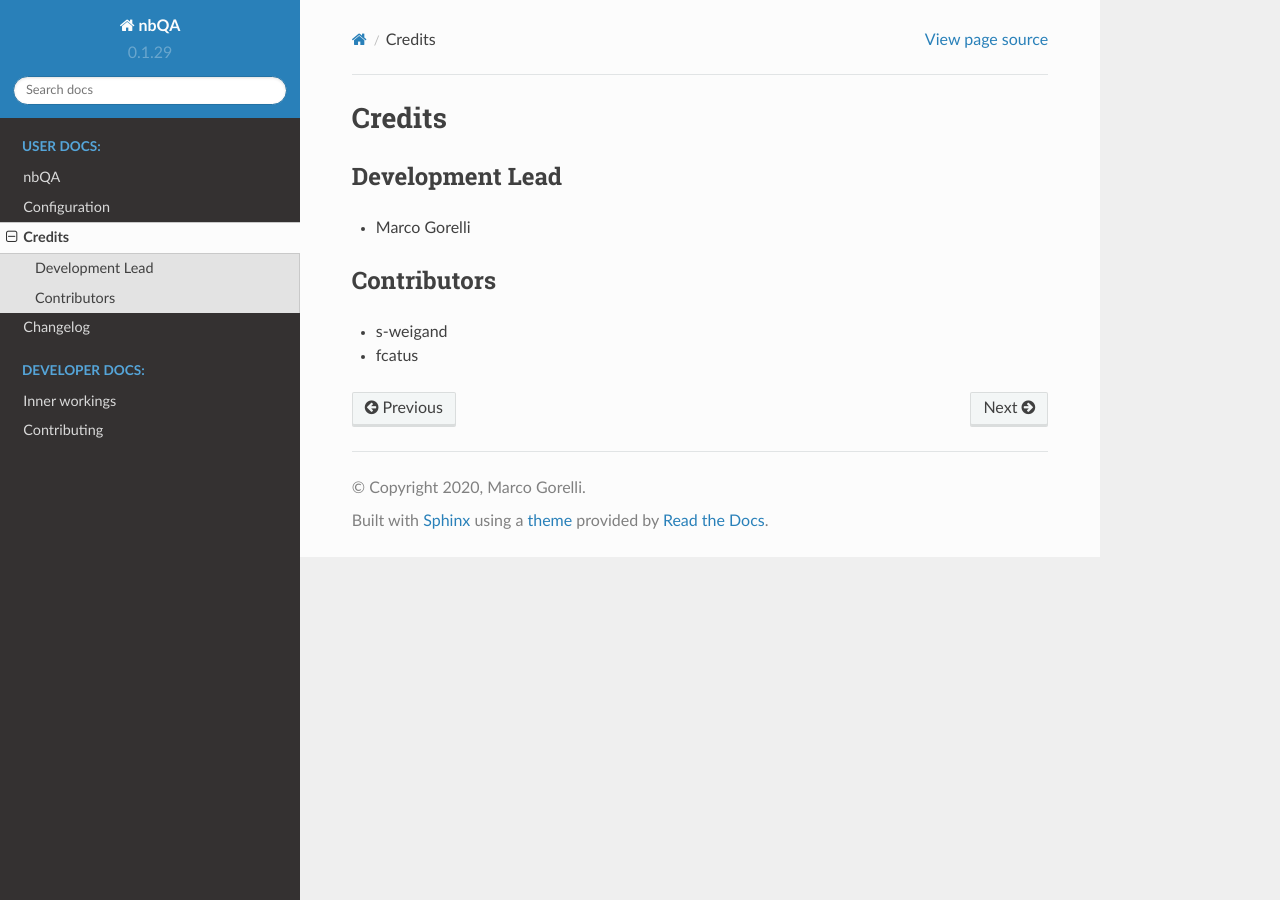
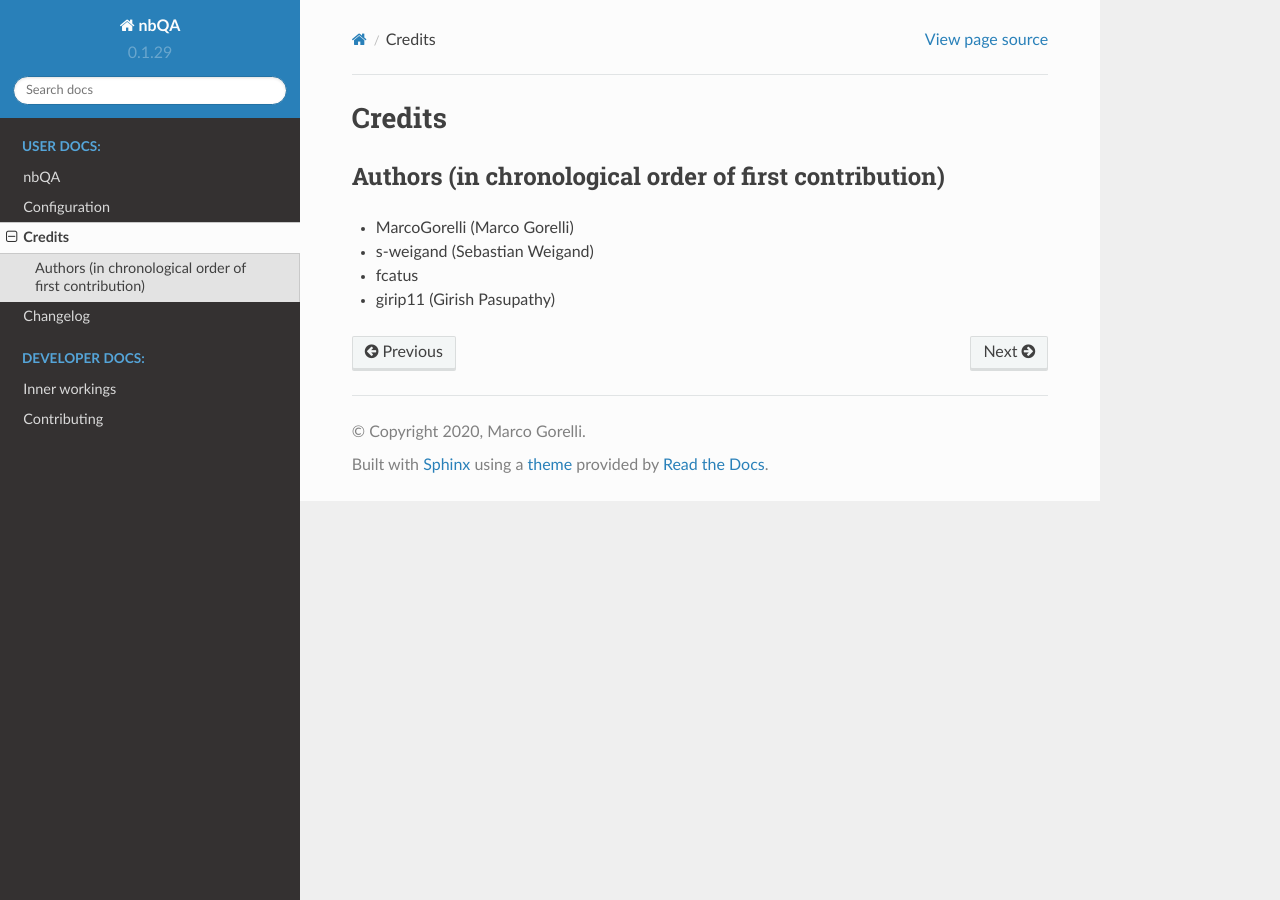
Before and after one commit to nbQA-dev/nbQA, a Sphinx documentation site: the page built from docs/authors.rst, in a window 1280 px wide. Built offline with Sphinx 7.4.7 and the Read the Docs theme 2.0.0, drawn with Linux system fonts in a browser that asks for light colours.

Commit message:
update authors

```diff
--- a/docs/authors.rst
+++ b/docs/authors.rst
@@ -2,13 +2,10 @@
 Credits
 =======
 
-Development Lead
-----------------
+Authors (in chronological order of first contribution)
+------------------------------------------------------
 
-* Marco Gorelli
-
-Contributors
-------------
-
-- s-weigand
+- MarcoGorelli (Marco Gorelli)
+- s-weigand (Sebastian Weigand)
 - fcatus
+- girip11 (Girish Pasupathy)
```
